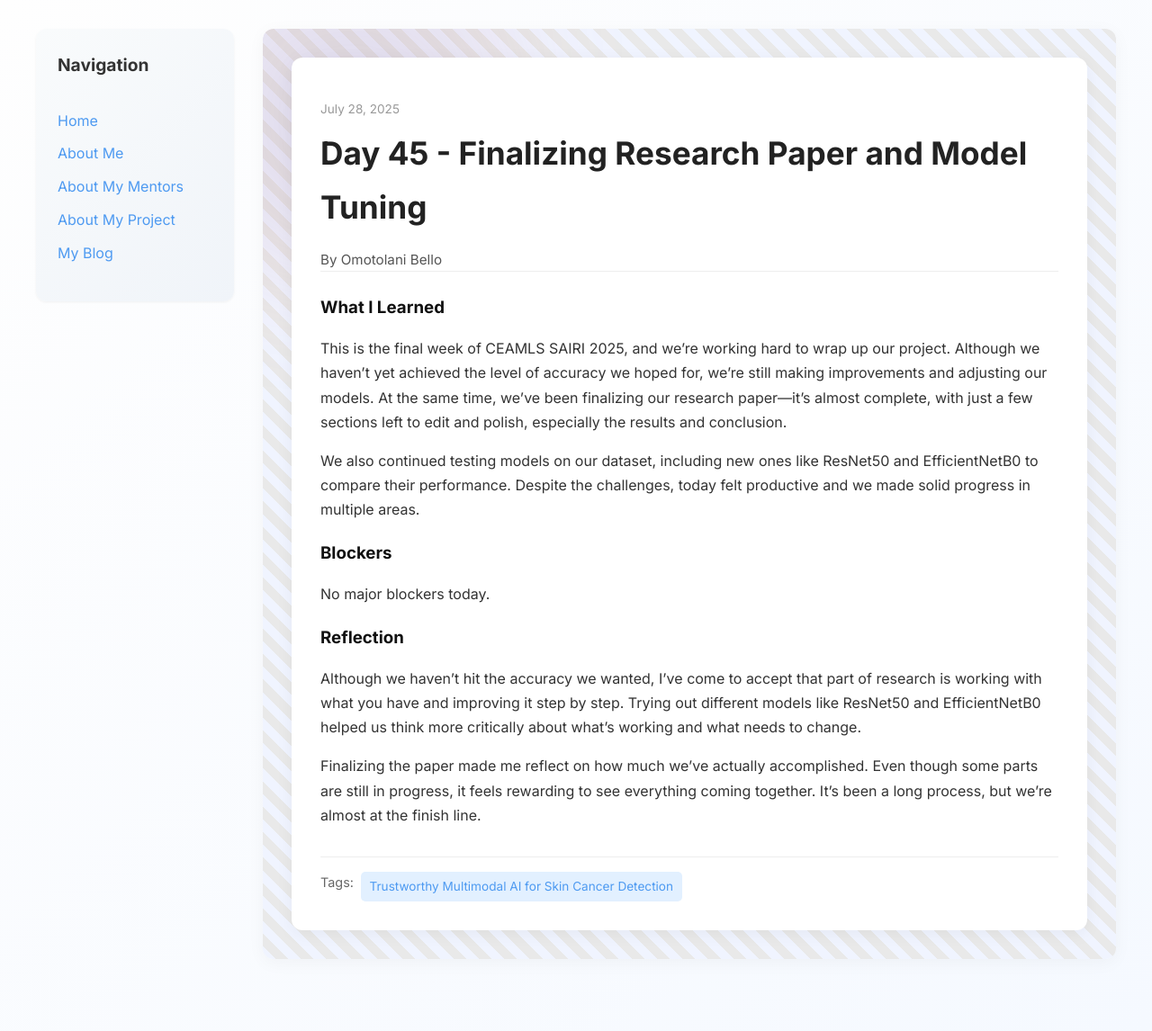
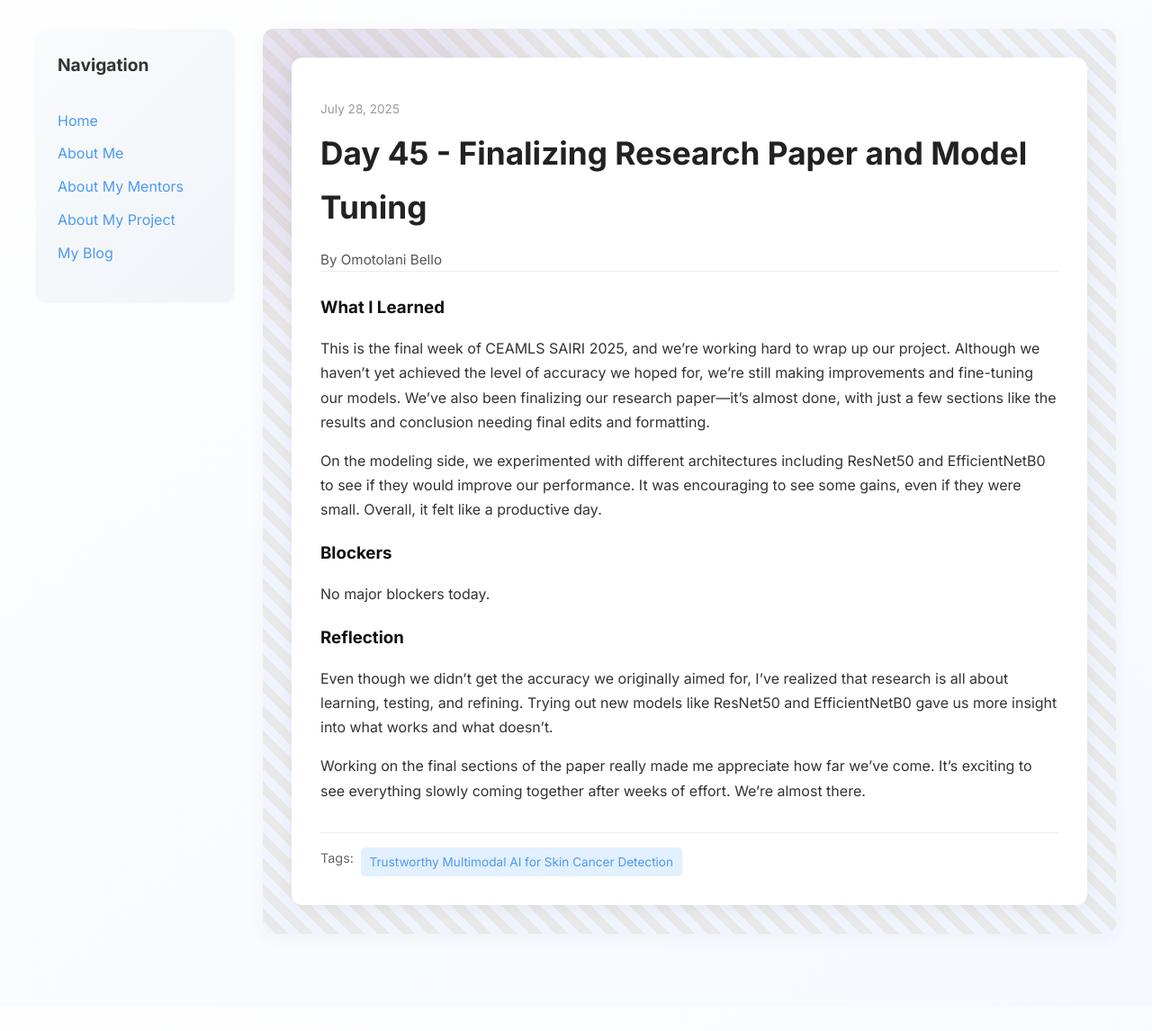
Before and after one commit to TolaniBello/TolaniBello.github.io, a Jekyll site: the page built from _posts/2025-07-28-day-45.md, in a window 1280 px wide. Shown: the whole page at 90% size. Built offline with Jekyll 4.4.1, drawn with Linux system fonts in a browser that asks for light colours; after the commit the page ends 1118 px from its top, so only the background shows below that.

Commit message:
Update 2025-07-28-day-45.md

```diff
--- a/_posts/2025-07-28-day-45.md
+++ b/_posts/2025-07-28-day-45.md
@@ -7,15 +7,15 @@ permalink: /day45.html
 tags: ["Trustworthy Multimodal AI for Skin Cancer Detection"]
 
 what_i_learned: |
-  This is the final week of CEAMLS SAIRI 2025, and we’re working hard to wrap up our project. Although we haven’t yet achieved the level of accuracy we hoped for, we’re still making improvements and adjusting our models. At the same time, we’ve been finalizing our research paper—it’s almost complete, with just a few sections left to edit and polish, especially the results and conclusion.
+  This is the final week of CEAMLS SAIRI 2025, and we’re working hard to wrap up our project. Although we haven’t yet achieved the level of accuracy we hoped for, we’re still making improvements and fine-tuning our models. We’ve also been finalizing our research paper—it’s almost done, with just a few sections like the results and conclusion needing final edits and formatting.
 
-  We also continued testing models on our dataset, including new ones like ResNet50 and EfficientNetB0 to compare their performance. Despite the challenges, today felt productive and we made solid progress in multiple areas.
+  On the modeling side, we experimented with different architectures including ResNet50 and EfficientNetB0 to see if they would improve our performance. It was encouraging to see some gains, even if they were small. Overall, it felt like a productive day.
 
 blockers: |
   No major blockers today.
 
 reflection: |
-  Although we haven’t hit the accuracy we wanted, I’ve come to accept that part of research is working with what you have and improving it step by step. Trying out different models like ResNet50 and EfficientNetB0 helped us think more critically about what’s working and what needs to change.
+  Even though we didn’t get the accuracy we originally aimed for, I’ve realized that research is all about learning, testing, and refining. Trying out new models like ResNet50 and EfficientNetB0 gave us more insight into what works and what doesn’t.
 
-  Finalizing the paper made me reflect on how much we’ve actually accomplished. Even though some parts are still in progress, it feels rewarding to see everything coming together. It’s been a long process, but we’re almost at the finish line.
+  Working on the final sections of the paper really made me appreciate how far we’ve come. It’s exciting to see everything slowly coming together after weeks of effort. We’re almost there.
 ---
```
